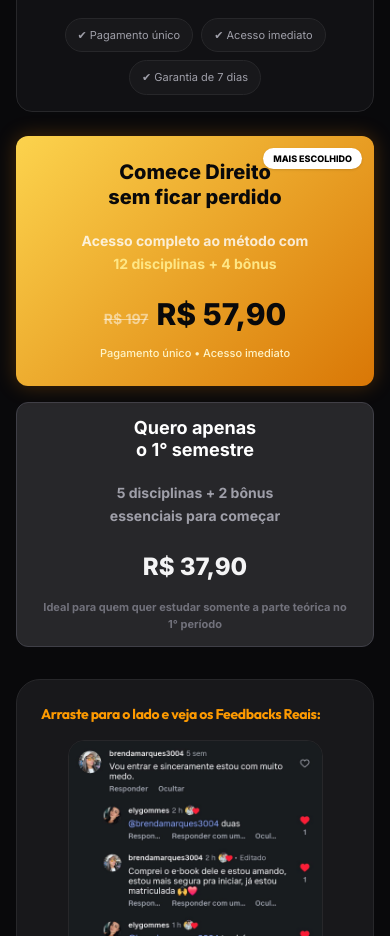
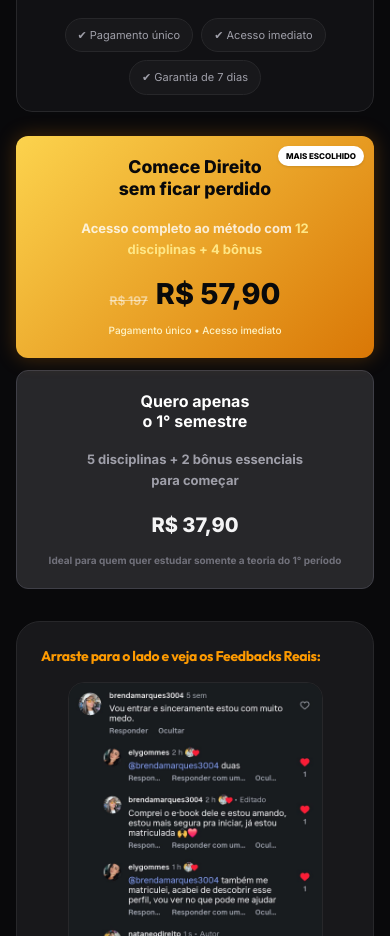
Before and after one commit to camposads-dot/campododireito-calouros, a React (Vite) app: page / in a window 390 px wide. Shown: the part 1760-2696 px from the top of the page. Built offline with nearby package versions, Linux system fonts and the light colour scheme.

Commit message:
ajuste de tamanho do botão

```diff
--- a/src/App.tsx
+++ b/src/App.tsx
@@ -298,27 +298,27 @@ const Hero = () => {
 </div>
 
 {/* BOTÕES */}
-<div className="flex flex-col sm:flex-row gap-4 w-full">
+<div className="flex flex-col sm:flex-row gap-3 sm:gap-4 w-full">
 
   {/* COMBO */}
-<CTAButton
-  className="flex-1 relative overflow-hidden group flex flex-col items-center justify-center text-center min-h-[145px] px-5 py-6"
->
+  <CTAButton
+    className="flex-1 relative overflow-hidden group flex flex-col items-center justify-center text-center min-h-[125px] sm:min-h-[145px] px-4 sm:px-5 py-5 sm:py-6"
+  >
 
     {/* BADGE */}
-    <div className="absolute top-3 right-3 bg-white text-black text-[9px] font-extrabold px-2.5 py-1 rounded-full shadow-sm whitespace-nowrap">
+    <div className="absolute top-2.5 right-2.5 bg-white text-black text-[8px] sm:text-[9px] font-extrabold px-2 py-1 rounded-full shadow-sm whitespace-nowrap">
       MAIS ESCOLHIDO
     </div>
 
     {/* TITULO */}
-    <span className="text-xl font-black leading-tight">
+    <span className="text-[1.1rem] sm:text-xl font-black leading-tight">
       Comece Direito
       <br />
       sem ficar perdido
     </span>
 
     {/* SUB */}
-    <span className="text-sm text-white/80 mt-3 leading-relaxed max-w-[240px]">
+    <span className="text-[13px] sm:text-sm text-white/80 mt-2.5 sm:mt-3 leading-relaxed max-w-[240px]">
       Acesso completo ao método com{" "}
       <span className="font-bold text-amber-200">
         12 disciplinas + 4 bônus
@@ -326,20 +326,20 @@ const Hero = () => {
     </span>
 
     {/* PREÇO */}
-    <div className="mt-4 flex items-end gap-2">
+    <div className="mt-3 sm:mt-4 flex items-end gap-2">
 
-      <span className="text-sm text-white/50 line-through">
+      <span className="text-xs sm:text-sm text-white/50 line-through">
         R$ 197
       </span>
 
-      <span className="text-3xl font-black leading-none">
+      <span className="text-[1.8rem] sm:text-3xl font-black leading-none">
         R$ 57,90
       </span>
 
     </div>
 
     {/* CTA MINI */}
-    <span className="mt-2 text-[11px] text-amber-100 font-medium">
+    <span className="mt-1.5 sm:mt-2 text-[10px] sm:text-[11px] text-amber-100 font-medium">
       Pagamento único • Acesso imediato
     </span>
 
@@ -349,29 +349,29 @@ const Hero = () => {
   <CTAButton
     secondary={true}
     href="#individual"
-    className="flex-1 flex flex-col items-center justify-center text-center min-h-[135px] px-5 scroll-smooth"
+    className="flex-1 flex flex-col items-center justify-center text-center min-h-[120px] sm:min-h-[135px] px-4 sm:px-5 py-5 scroll-smooth"
   >
 
     {/* TITULO */}
-    <span className="text-lg font-bold leading-tight">
+    <span className="text-base sm:text-lg font-bold leading-tight">
       Quero apenas
       <br />
       o 1° semestre
     </span>
 
     {/* SUB */}
-    <span className="text-sm text-zinc-400 mt-3 leading-relaxed max-w-[220px]">
+    <span className="text-[13px] sm:text-sm text-zinc-400 mt-2.5 sm:mt-3 leading-relaxed max-w-[220px]">
       5 disciplinas + 2 bônus essenciais para começar
     </span>
 
     {/* PREÇO */}
-    <span className="text-2xl text-zinc-100 mt-4 font-black">
+    <span className="text-xl sm:text-2xl text-zinc-100 mt-3 sm:mt-4 font-black">
       R$ 37,90
     </span>
 
     {/* INFO */}
-    <span className="text-[11px] text-zinc-500 mt-2">
-      Ideal para quem quer estudar somente a parte teórica no 1° período
+    <span className="text-[10px] sm:text-[11px] text-zinc-500 mt-1.5 sm:mt-2">
+      Ideal para quem quer estudar somente a teoria do 1° período
     </span>
 
   </CTAButton>
```
